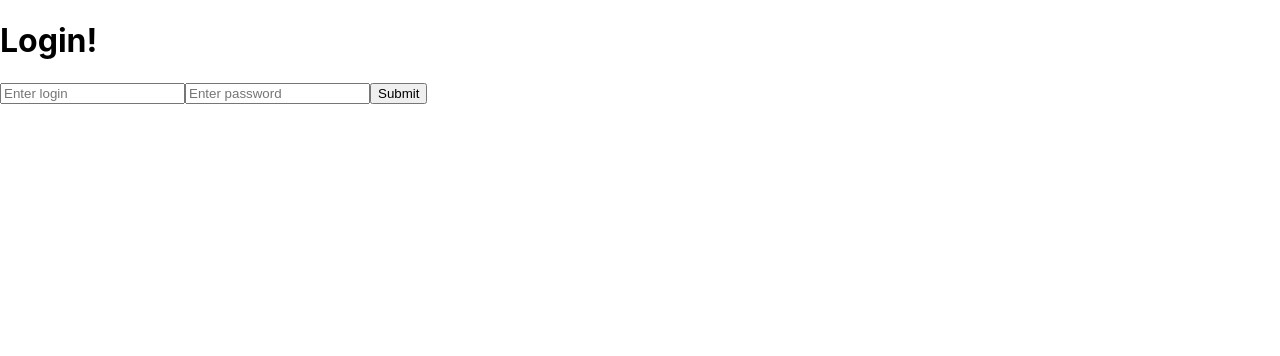
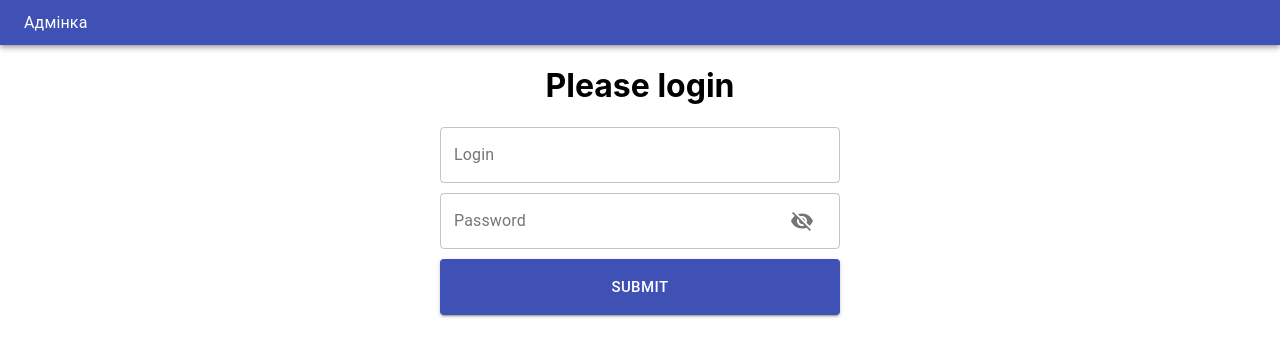
Before and after one commit to quizzzy/quizy_admin_ui, a React (Create React App) app: page / in a window 1280 px wide. Shown: the top 356 px of the page. Built offline with nearby package versions, Linux system fonts and the light colour scheme; the HTML template or start-up script is replaced by a standard one.

Commit message:
Styled login page

```diff
--- a/package.json
+++ b/package.json
@@ -4,6 +4,8 @@
   "private": true,
   "dependencies": {
     "@material-ui/core": "^4.6.0",
+    "@material-ui/icons": "^4.5.1",
+    "clsx": "^1.0.4",
     "react": "^16.11.0",
     "react-dom": "^16.11.0",
     "react-redux": "^7.1.3",
--- a/src/pages/Login/Login.js
+++ b/src/pages/Login/Login.js
@@ -1,7 +1,51 @@
 import React, { useState } from "react";
+import clsx from "clsx";
 import { useHistory } from "react-router-dom";
+import { makeStyles } from "@material-ui/core/styles";
+import { Visibility, VisibilityOff } from "@material-ui/icons";
+import {
+    Container,
+    IconButton,
+    OutlinedInput,
+    InputLabel,
+    InputAdornment,
+    Button,
+    FormControl
+} from "@material-ui/core";
+import Bar from "../../components/Bar";
 
 const Login = ({ fetchLogin, loginSuccess }) => {
+    const useStyles = makeStyles(theme => ({
+        form: {
+            display: "flex",
+            flexDirection: "column",
+            maxWidth: "400px",
+            margin: "0 auto"
+        },
+        input: {
+            width: "100%!important",
+            margin: "0 0 10px 0"
+        },
+        submit: {
+            width: "100%!important",
+            height: "56px"
+        },
+        margin: {
+            margin: theme.spacing(1)
+        },
+        withoutLabel: {
+            marginTop: theme.spacing(3)
+        },
+        textField: {
+            width: 200
+        },
+        title: {
+            textAlign: "center"
+        }
+    }));
+
+    const classes = useStyles();
+
     const history = useHistory();
 
     const [loginData, setLoginData] = useState({
@@ -9,7 +53,10 @@ const Login = ({ fetchLogin, loginSuccess }) => {
         password: ""
     });
 
+    const [showPassword, setShowPassword] = useState(false);
+
     const handleInputChange = event => {
+        console.log("change", event.target.value);
         const { value, name } = event.target;
         setLoginData({
             ...loginData,
@@ -26,27 +73,82 @@ const Login = ({ fetchLogin, loginSuccess }) => {
         history.push("/profiles");
     }
 
+    const handleClickShowPassword = () => {
+        setShowPassword(!showPassword);
+    };
+
+    const handleMouseDownPassword = event => {
+        event.preventDefault();
+    };
+
     return (
-    <form onSubmit={onSubmit}>
-      <h1>Login!</h1>
-      <input
-        type="text"
+        <>
+            <Bar />
+            <Container fixed={true} maxWidth="lg" spacing={1}>
+                <form className={clsx(classes.form)} onSubmit={onSubmit}>
+                    <h1 className={classes.title}>Please login</h1>
+                    <FormControl
+                        className={clsx(classes.textField, classes.input)}
+                        variant="outlined"
+                    >
+                        <InputLabel htmlFor="outlined-adornment-login">
+                            Login
+                        </InputLabel>
+                        <OutlinedInput
+                            id="outlined-adornment-login"
                             name="login"
-        placeholder="Enter login"
                             value={loginData.login}
                             onChange={handleInputChange}
+                            placeholder="Enter login"
+                            labelWidth={50}
                             required
                         />
-      <input
-        type="password"
+                    </FormControl>
+                    <FormControl
+                        className={clsx(classes.textField, classes.input)}
+                        variant="outlined"
+                    >
+                        <InputLabel htmlFor="outlined-adornment-password">
+                            Password
+                        </InputLabel>
+                        <OutlinedInput
+                            id="outlined-adornment-password"
                             name="password"
-        placeholder="Enter password"
+                            type={showPassword ? "text" : "password"}
                             value={loginData.password}
                             onChange={handleInputChange}
+                            placeholder="Enter password"
                             required
+                            endAdornment={
+                                <InputAdornment position="end">
+                                    <IconButton
+                                        aria-label="toggle password visibility"
+                                        onClick={handleClickShowPassword}
+                                        onMouseDown={handleMouseDownPassword}
+                                    >
+                                        {showPassword ? (
+                                            <Visibility />
+                                        ) : (
+                                            <VisibilityOff />
+                                        )}
+                                    </IconButton>
+                                </InputAdornment>
+                            }
+                            labelWidth={70}
                         />
-      <input type="submit" value="Submit" />
+                    </FormControl>
+                    <Button
+                        variant="contained"
+                        type="submit"
+                        size="large"
+                        color="primary"
+                        className={clsx(classes.submit)}
+                    >
+                        Submit
+                    </Button>
                 </form>
+            </Container>
+        </>
     );
 };
 
```
Also changed, not shown: src/components/LoginForm/LoginForm.js (added). Lines whose indentation alone changed are shown as unchanged.
